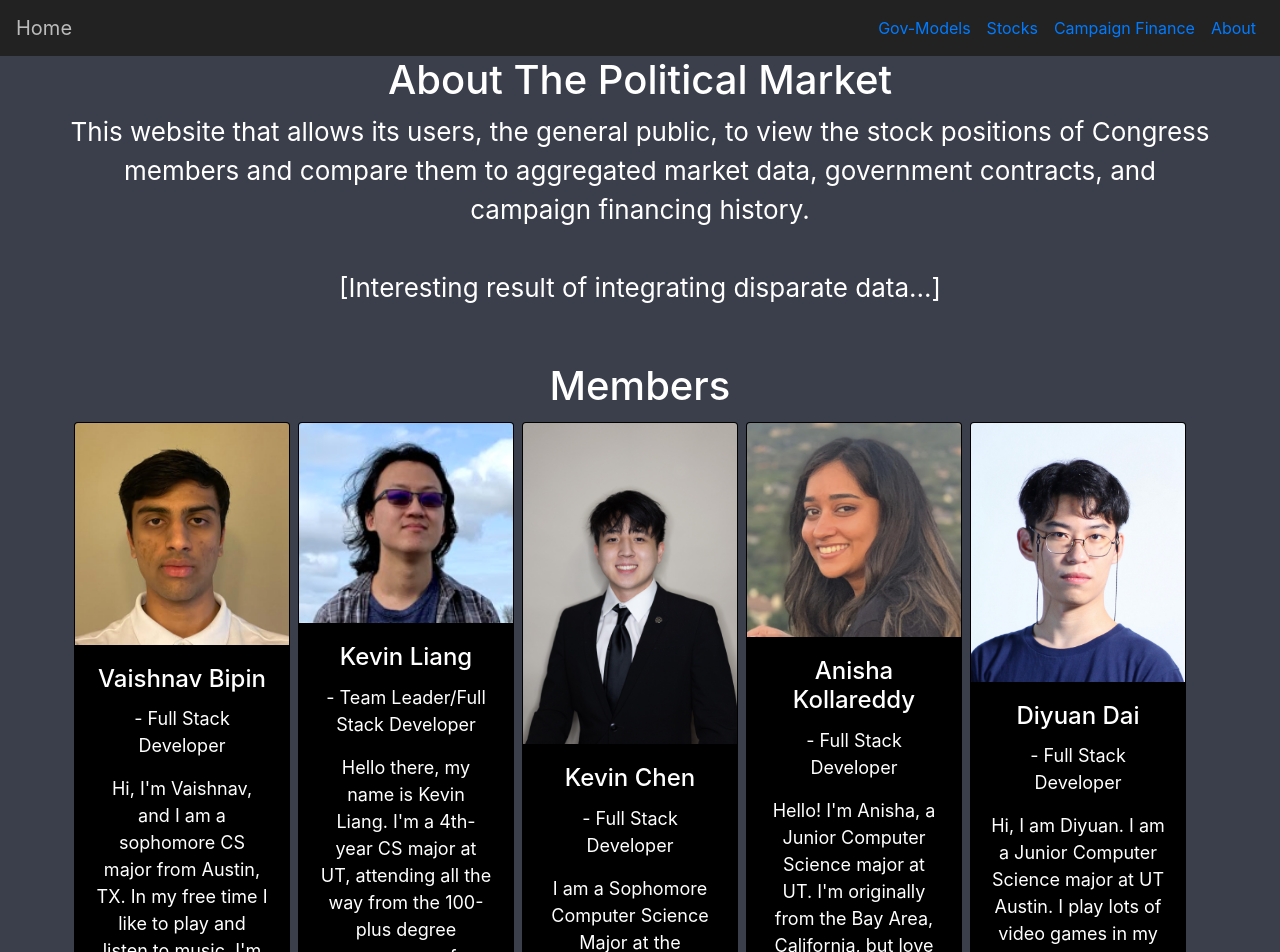
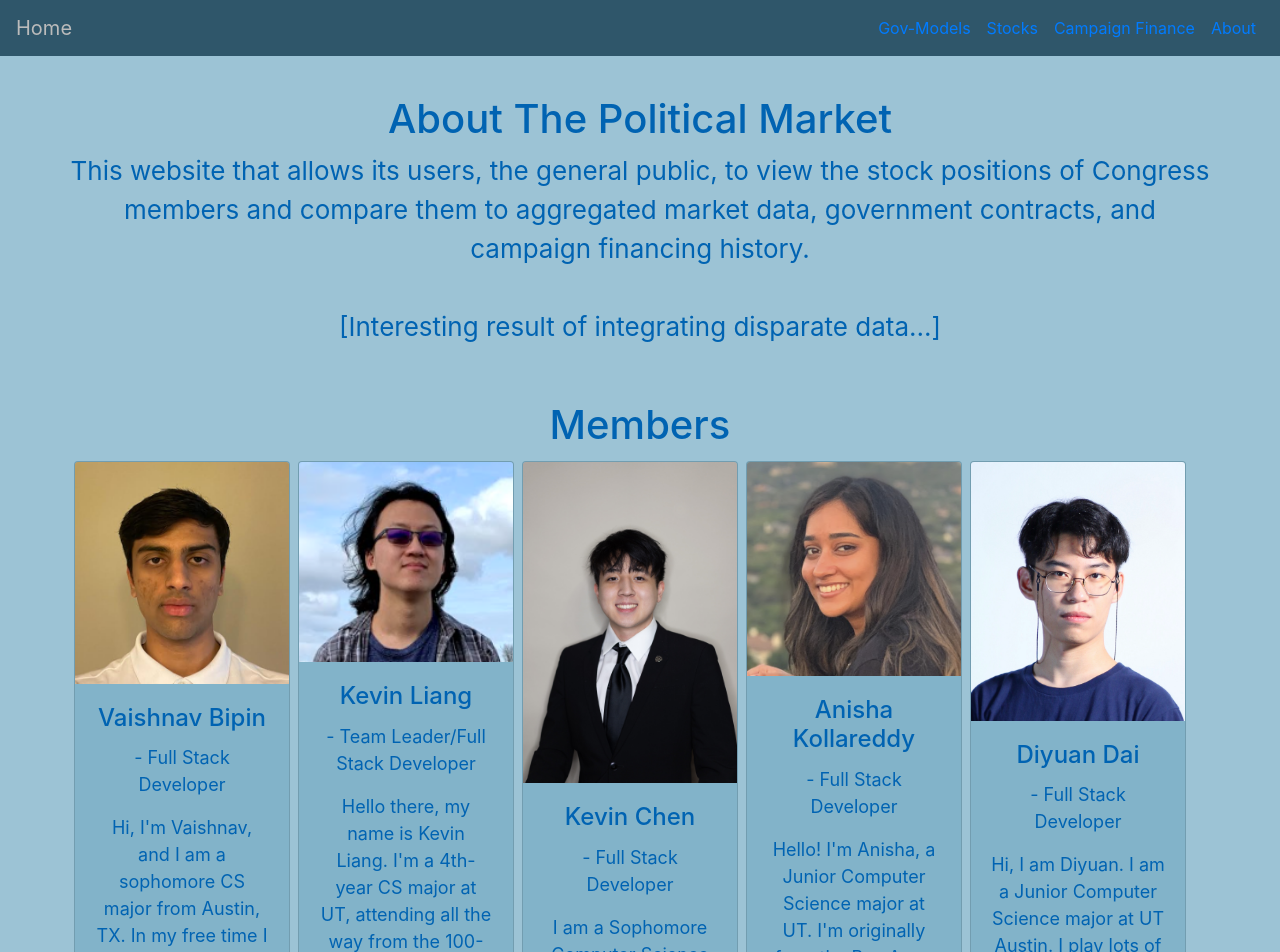
Before and after one commit to kev-liangg/thepoliticalmarket, a React (Create React App) app in the folder frontend/: page /About in a window 1280 px wide. Shown: the top 952 px of the page. Built offline with nearby package versions, Linux system fonts and the light colour scheme; no server answers.

Commit message:
lighten up overall website style, closes #26

```diff
--- a/frontend/src/App.css
+++ b/frontend/src/App.css
@@ -3,10 +3,10 @@
 }
 
 .App-background {
-  background-color: #3a3f4b;
+  background-color: #9CC3D5FF;
   min-height: 100vh;
   flex-direction: column;
-  color: white;
+  color: #0063B2FF;
 }
 
 .App-logo {
@@ -21,14 +21,14 @@
 }
 
 .App-header {
-  background-color: #3a3f4b;
+  background-color: #9CC3D5FF;
   min-height: 100vh;
   display: flex;
   flex-direction: column;
   align-items: center;
   justify-content: center;
   font-size: calc(10px + 2vmin);
-  color: white;
+  color: #0063B2FF;
 }
 
 .App-link {
@@ -57,5 +57,11 @@ td, th {
 }
 
 tr:nth-child(even) {
-  background-color: #2d2c30
+  background-color: #82b3c9
 }
+
+.cardStyle {
+  background-color: '#82b3c9';
+  width: '13.5rem';
+  margin:'0.25rem'
+}
--- a/frontend/src/Components/About.jsx
+++ b/frontend/src/Components/About.jsx
@@ -8,6 +8,12 @@ import kevinl from "./kevin.png"
 import kevinc from "./kevinchen.jpeg"
 import anisha from "./anisha.png"
 import diyuan from "./diyuan.png"
+
+const cardStyle = {
+    'backgroundColor': '#82b3c9',
+    'width': '13.5rem',
+    'margin':'0.25rem'
+}
 
 class About extends Component {
 
@@ -160,6 +166,7 @@ class About extends Component {
         return (
             <div className="App">
                 <header className="App-header">
+                    <br></br>
                     <h1>About The Political Market</h1>
 
                     <div className="container">
@@ -177,7 +184,7 @@ class About extends Component {
                         <h1>Members</h1>
                         <div className="row">
 
-                            <div className='card' style={{'backgroundColor': 'black', 'width': '13.5rem', 'margin':'0.25rem'}}>
+                            <div className='card' style={cardStyle}>
                             <img className="card-img-top" src={vaishnav} alt=""></img>
                                 <div className='card-body'>
                                     <h4 className="card-title" style={{"font-size":"24px"}}>Vaishnav Bipin</h4>
@@ -189,7 +196,7 @@ class About extends Component {
                                 </div>
                             </div>
 
-                            <div className='card' style={{'backgroundColor': 'black', 'width': '13.5rem', 'margin':'0.25rem'}}>
+                            <div className='card' style={cardStyle}>
                             <img className="card-img-top" src={kevinl} alt=""></img>
                                 <div className='card-body'>
                                     <h4 className="card-title" style={{"font-size":"24px"}}>Kevin Liang</h4>
@@ -202,7 +209,7 @@ class About extends Component {
                                 </div>
                             </div>
 
-                            <div className='card' style={{'backgroundColor': 'black', 'width': '13.5rem', 'margin':'0.25rem'}}>
+                            <div className='card' style={cardStyle}>
                             <img className="card-img-top" src={kevinc} alt=""></img>
                                 <div className='card-body'>
                                     <h4 className="card-title" style={{"font-size":"24px"}}>Kevin Chen</h4>
@@ -214,7 +221,7 @@ class About extends Component {
                                 </div>
                             </div>
 
-                            <div className='card' style={{'backgroundColor': 'black', 'width': '13.5rem', 'margin':'0.25rem'}}>
+                            <div className='card' style={cardStyle}>
                             <img className="card-img-top" src={anisha} alt=""></img>
                                 <div className='card-body'>
                                     <h4 className="card-title" style={{"font-size":"24px"}}>Anisha Kollareddy</h4>
@@ -227,7 +234,7 @@ class About extends Component {
                                 </div>
                             </div>
 
-                            <div className='card' style={{'backgroundColor': 'black', 'width': '13.5rem', 'margin':'0.25rem'}}>
+                            <div className='card' style={cardStyle}>
                             <img className="card-img-top" src={diyuan} alt=""></img>
                                 <div className='card-body'>
                                     <h4 className="card-title" style={{"font-size":"24px"}}>Diyuan Dai</h4>
--- a/frontend/src/Components/Home.css
+++ b/frontend/src/Components/Home.css
@@ -4,15 +4,15 @@
     left: 50%;
     font-size: calc(6vw);
     transform: translate(-50%, -50%);
-    color: #BBBBBB;
+    color: #2f566a;
     white-space: nowrap;
   }
 
   .backing{
     padding: 20px;
     height: calc(10vw);
-    background-color: #222222;
-    opacity: .9;
+    background-color: #9CC3D5FF;
+    opacity: .8;
     width: 100vw;
     text-align:center;
   }
--- a/frontend/src/Components/NavigationBar.js
+++ b/frontend/src/Components/NavigationBar.js
@@ -4,7 +4,7 @@ import styled from 'styled-components';
 import {Link} from 'react-router-dom';
 const Styles = styled.div`
     .navbar{
-        background-color: #222
+        background-color: #2f566a
     }
     .navbar-brand, navbar-nav nav-link{
         color: #bbb;
--- a/frontend/src/cf-models/Members.js
+++ b/frontend/src/cf-models/Members.js
@@ -3,7 +3,9 @@ import jon_ossoff from "./Jon_Ossoff.jpg";
 import jaime_harrison from "./Jaime_Harrison.jpg";
 import raphael_warnock from "./Raphael_Warnock.jpg";
 
-
+const cardStyle = {
+  'backgroundColor': '#82b3c9',
+}
 
 class Members extends React.Component {
     render() {
@@ -12,7 +14,7 @@ class Members extends React.Component {
           <h1 style={{'text-align':'center'}}>Campaign Finance</h1>
           <div className='row'>
             <div className='col-sm-4'>
-              <div className='card' style={{'backgroundColor': 'black'}}>
+              <div className='card' style={cardStyle}>
               <img className="card-img-top" src={jon_ossoff} alt=""></img>
                 <div className='card-body'>
                   <h4 className="card-title">T. J. Ossoff</h4>
@@ -22,7 +24,7 @@ class Members extends React.Component {
               </div>
             </div>
             <div className='col-sm-4'>
-              <div className='card' style={{'backgroundColor': 'black'}}>
+              <div className='card' style={cardStyle}>
               <img className="card-img-top" src={jaime_harrison} alt=""></img>
                 <div className='card-body'>
                   <h4 className="card-title">J. Harrison</h4>
@@ -32,7 +34,7 @@ class Members extends React.Component {
               </div>
             </div>
             <div className='col-sm-4'>
-              <div className='card' style={{'backgroundColor': 'black'}}>
+              <div className='card' style={cardStyle}>
               <img className="card-img-top" src={raphael_warnock} alt=""></img>
                 <div className='card-body'>
                   <h4 className="card-title">R. Warnock</h4>
```
